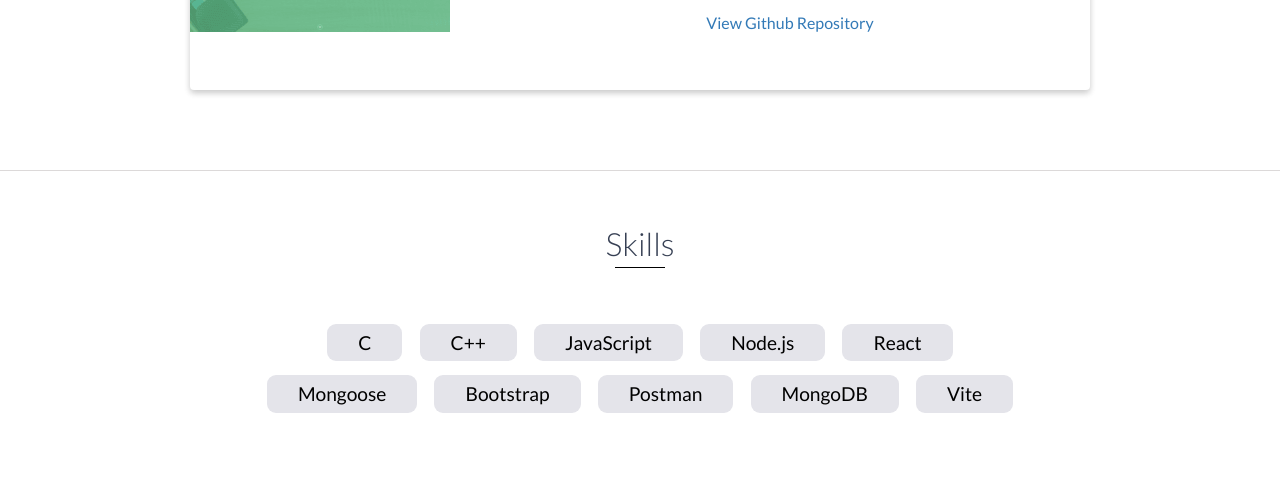
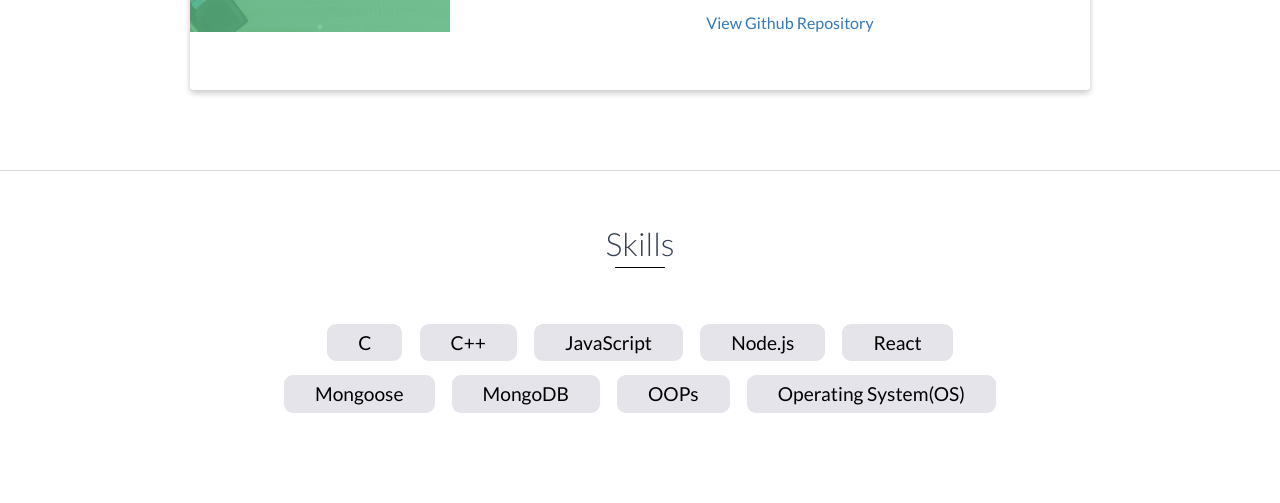
Before and after one commit to deveshk27/portfolio-website, a website: page index.html in a window 1280 px wide. Shown: the part 2575-3078 px from the top of the page. Drawn offline with nearby package versions, Linux system fonts and the light colour scheme.

Commit message:
Changed info

```diff
--- a/index.html
+++ b/index.html
@@ -190,10 +190,9 @@
             <li>Node.js</li>
             <li>React</li>
             <li>Mongoose</li>
-            <li>Bootstrap</li>
-            <li>Postman</li>
             <li>MongoDB</li>
-            <li>Vite</li>
+            <li>OOPs</li>
+            <li>Operating System(OS)</li>
         </ul>
     </div>
 
```
